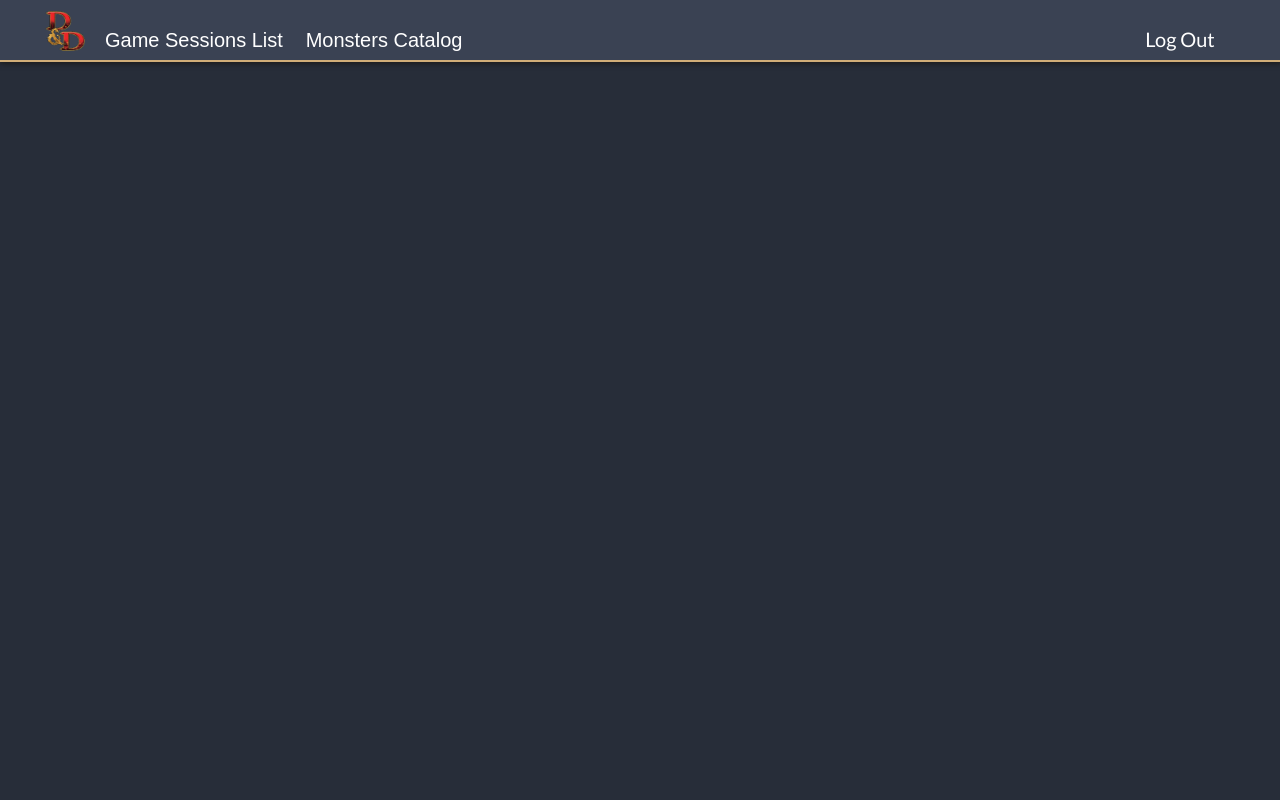
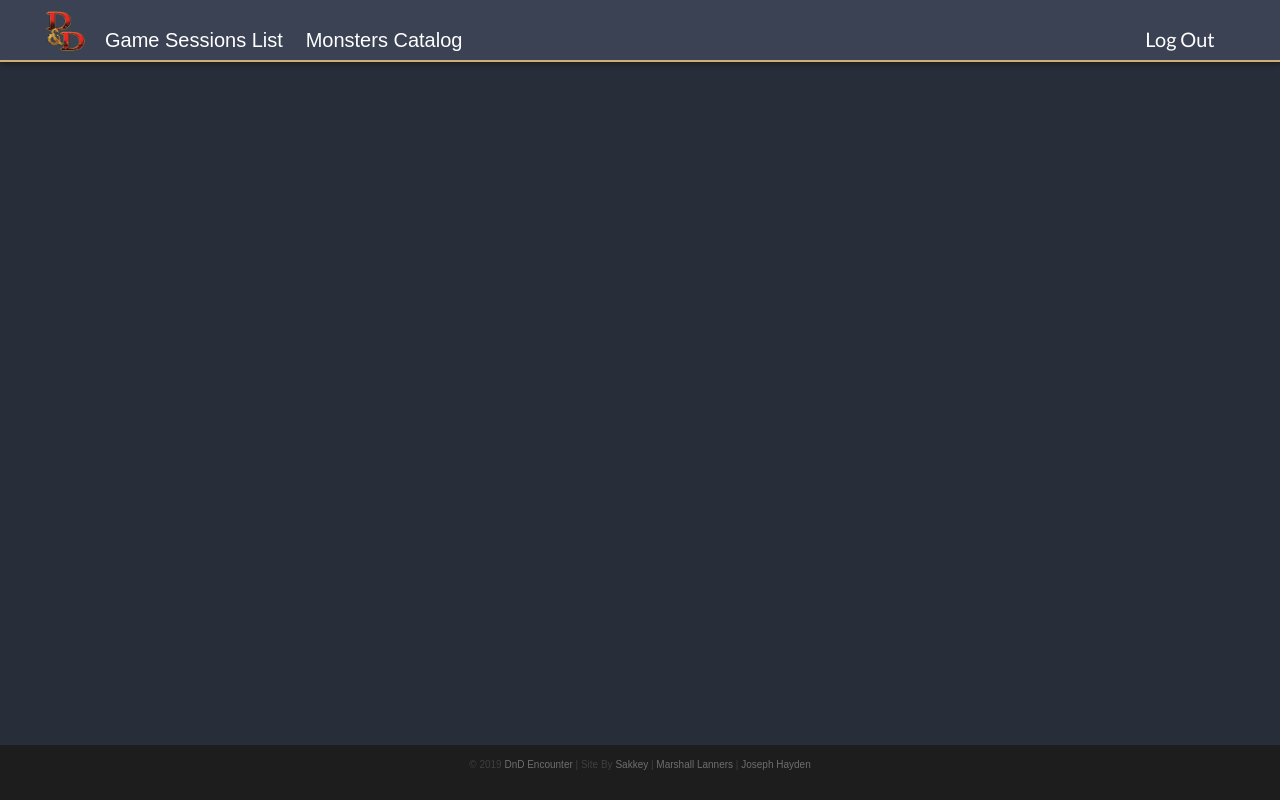
Before and after one commit to lanners-marshall/dnd-encounter-generator, a React (Create React App) app: page /view in a window 1280 px wide. Built offline with nearby package versions, Linux system fonts and the light colour scheme; sample sign-in values are in the browser's storage; a web font is replaced by a local one.

Commit message:
fixed footer to bottom

```diff
--- a/src/App.js
+++ b/src/App.js
@@ -37,6 +37,7 @@ class App extends React.Component {
           <Route exact path='/view/sessions/:id' component={Session} />
           <Route exact path='/view/encounters/:id' component={Encounters} />
           <Route exact path='/view/catalog' component={MonsterView} />
+          <Route path='/view' component={Footer} />
         </Container>
       </div>
     )
--- a/src/components/footer/footer.css
+++ b/src/components/footer/footer.css
@@ -12,6 +12,9 @@
     padding-bottom: 30px;
     overflow-y: hidden;
     z-index: 1;
+    position: fixed;
+    left: 0;
+    bottom: 0;
   }
   .foot-tag{
     color: rgb(110, 110, 110);
```
